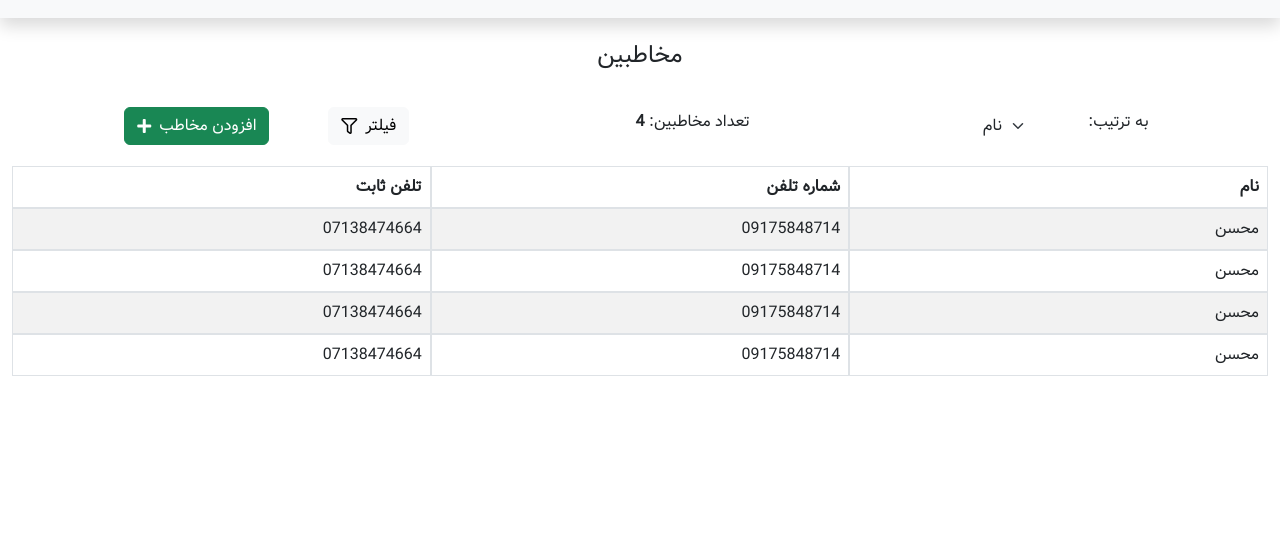
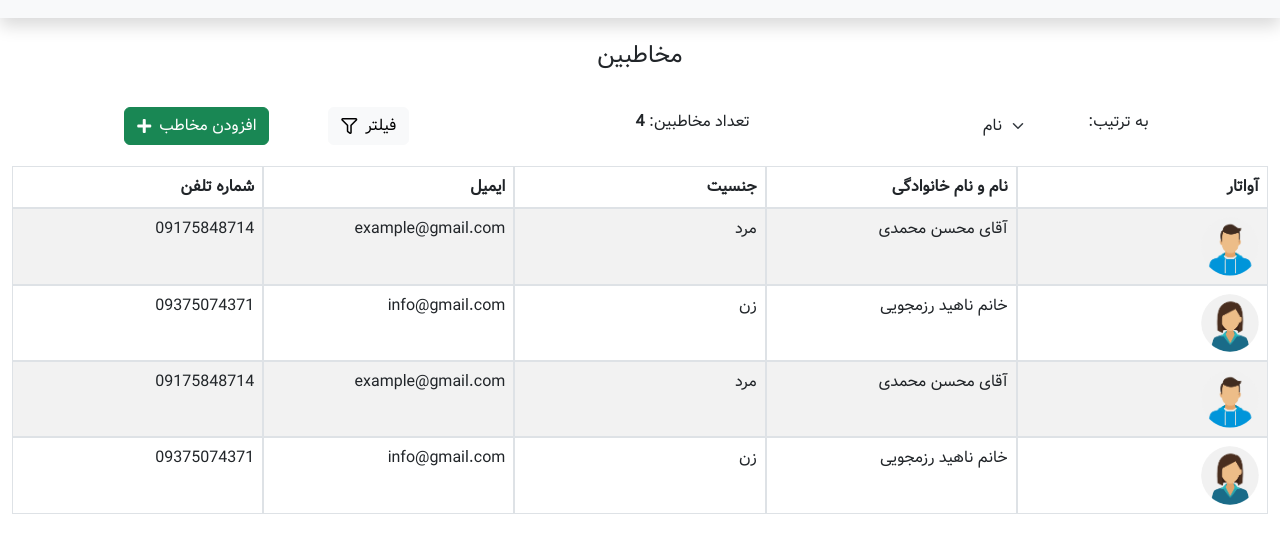
Before and after one commit to Mohsen-mhm/contact-list, a plain HTML site: page index.html in a window 1280 px wide. Shown: the part 64-616 px from the top of the page. Drawn offline with Linux system fonts and the light colour scheme.

Commit message:
Change table data

```diff
--- a/functions/app.js
+++ b/functions/app.js
@@ -12,7 +12,7 @@ $(document).ready(function() {
         $(this).find("th, td").css('flex-basis', rowGrow);
     });
     function flexTable(){
-        if ($(window).width() < 768) {
+        if ($(window).width() < 900) {
             $(".table-responsive-stack").each(function (i) {
                 $(this).find(".table-responsive-stack-thead").show();
                 $(this).find('thead').hide();
@@ -25,7 +25,7 @@ $(document).ready(function() {
         }
     }
     flexTable();
-    window.onresize = function(event) {
+    window.onresize = function(e) {
         flexTable();
     };
 });
--- a/index.html
+++ b/index.html
@@ -39,31 +39,41 @@
         <table class="table table-bordered table-striped table-responsive-stack" id="tableOne">
             <thead class="thead-dark">
                 <tr>
-                    <th>نام</th>
+                    <th>آواتار</th>
+                    <th>نام و نام خانوادگی</th>
+                    <th>جنسیت</th>
+                    <th>ایمیل</th>
                     <th>شماره تلفن</th>
-                    <th>تلفن ثابت</th>
                 </tr>
             </thead>
             <tbody>
                 <tr>
-                    <td>محسن</td>
+                    <td><img src="img/avatar-man.png" alt="Profile" class="w-25 rounded-5 hero-avatar"></td>
+                    <td>آقای محسن محمدی</td>
+                    <td>مرد</td>
+                    <td>example@gmail.com</td>
                     <td>09175848714</td>
-                    <td>07138474664</td>
                 </tr>
                 <tr>
-                    <td>محسن</td>
-                    <td>09175848714</td>
-                    <td>07138474664</td>
+                    <td><img src="img/avatar-woman.png" alt="Profile" class="w-25 rounded-5 hero-avatar"></td>
+                    <td>خانم ناهید رزمجویی</td>
+                    <td>زن</td>
+                    <td>info@gmail.com</td>
+                    <td>09375074371</td>
                 </tr>
                 <tr>
-                    <td>محسن</td>
+                    <td><img src="img/avatar-man.png" alt="Profile" class="w-25 rounded-5 hero-avatar"></td>
+                    <td>آقای محسن محمدی</td>
+                    <td>مرد</td>
+                    <td>example@gmail.com</td>
                     <td>09175848714</td>
-                    <td>07138474664</td>
                 </tr>
                 <tr>
-                    <td>محسن</td>
-                    <td>09175848714</td>
-                    <td>07138474664</td>
+                    <td><img src="img/avatar-woman.png" alt="Profile" class="w-25 rounded-5 hero-avatar"></td>
+                    <td>خانم ناهید رزمجویی</td>
+                    <td>زن</td>
+                    <td>info@gmail.com</td>
+                    <td>09375074371</td>
                 </tr>
             </tbody>
         </table>
--- a/styles/css/main.css
+++ b/styles/css/main.css
@@ -28,8 +28,23 @@
     font-weight: bold;
 }
 
+@media screen and (max-width: 900px) {
+    .table-responsive-stack tr {
+        flex-direction: column;
+        border-bottom: 3px solid #ccc;
+        display:block;
+    }
+    .table-responsive-stack td {
+        float: left\9;
+        width:100%;
+    }
+    .hero-avatar{
+        width: 50px !important;
+    }
+}
+
 @media screen and (max-width: 768px) {
-    .responsive-header{
+.responsive-header{
         flex-direction: column;
     }
     .responsive-header-one.col-7{
@@ -39,16 +54,8 @@
         width: 100%;
         margin-bottom: 1.5rem;
     }
-    .table-responsive-stack tr {
-        flex-direction: column;
-        border-bottom: 3px solid #ccc;
-        display:block;
-    }
-    .table-responsive-stack td {
-        float: left\9;
-        width:100%;
-    }
 }
+
 @media screen and (max-width: 400px) {
     .responsive-header-one{
         padding: 0;
```
Also changed, not shown: img/avatar-man.png (added), img/avatar-woman.png (added), img/hero.jpg (deleted).
